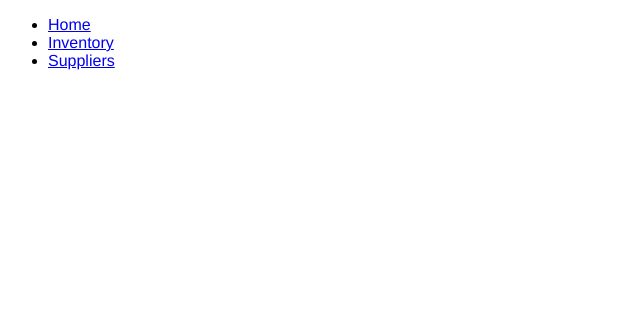
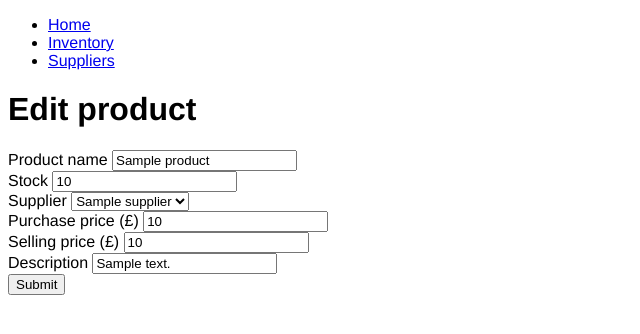
Before and after one commit to aurelija-93/python_app_shop_inventory, a Flask app: page /products/1/edit in a window 1280 px wide. Shown: the top 334 px of the page, without its empty margins (0-640 px from the left). Run offline with Flask 3, Linux system fonts and the light colour scheme; a database or web service that is not in the repository returns one stand-in record (values such as "Sample title"); some libraries are stand-ins or nearby versions.

Commit message:
product update route working

```diff
--- a/controllers/product_controller.py
+++ b/controllers/product_controller.py
@@ -36,18 +36,19 @@ def create():
 @products_blueprint.route('/products/<id>/edit')
 def edit(id):
     product = product_repository.select(id)
-    return render_template('/products/edit.html', product=product)
+    suppliers = supplier_repository.select_all()
+    return render_template('/products/edit.html', product=product, suppliers=suppliers)
 
 @products_blueprint.route('/products/<id>', methods=['POST'])
 def update(id):
     name = request.form['name']
     description = request.form['description']
     stock = request.form['stock']
-    purchase_price = request.form['purchase']
-    selling_price = request.form['selling']
+    purchase_price = int(request.form['purchase_price'])
+    selling_price = int(request.form['selling_price'])
     supplier_id = request.form['supplier_id']
     supplier = supplier_repository.select(supplier_id)
-    product = Product(name, description, stock, purchase_price, selling_price, supplier)
+    product = Product(name, description, stock, purchase_price, selling_price, supplier, id)
     product_repository.update(product)
     return redirect(f"/products/{id}")
 
--- a/templates/products/edit.html
+++ b/templates/products/edit.html
@@ -1 +1,40 @@
 {% extends 'base.html' %}
+
+{% block content %}
+<form class="product-form" action="/products/{{ product.id }}" method="POST">
+    <h1>Edit product</h1>
+    <div>
+        <label for="name">Product name</label>
+        <input type="text" name="name" id="name" value="{{ product.name }}">
+    </div>
+    <div>
+        <label for="stock">Stock</label>
+        <input type="number" name="stock" id="stock" value="{{ product.stock }}">
+    </div>
+    <div>
+        <label for="supplier">Supplier</label>
+        <select name="supplier_id" id="supplier">
+            {% for supplier in suppliers %}
+                <option value="{{ supplier.id }}" {% if supplier.id == product.supplier.id %}selected{% endif %}>
+                    {{ supplier.name }}
+                </option>
+            {% endfor %}
+        </select>
+    </div>
+    <div>
+        <label for="purchase_price">Purchase price (£)</label>
+        <input type="number" name="purchase_price" id="purchase_price" value="{{ product.purchase_price }}">
+    </div>
+    <div>
+        <label for="selling_price">Selling price (£)</label>
+        <input type="number" name="selling_price" id="selling_price" value="{{ product.selling_price }}">
+    </div>
+    <div>
+        <label for="description">Description</label>
+        <input type="text" name="description", id="description" value="{{ product.description }}">
+    </div>
+    <div>
+        <input type="submit">
+    </div>
+</form>
+{% endblock content %}
--- a/templates/products/new.html
+++ b/templates/products/new.html
@@ -1,7 +1,7 @@
 {% extends 'base.html' %}
 
 {% block content %}
-    <form class="new-product" action="/products" method="POST">
+    <form class="product-form" action="/products" method="POST">
         <h1>Add new product</h1>
         <div>
             <label for="name">Product name</label>
--- a/templates/suppliers/edit.html
+++ b/templates/suppliers/edit.html
@@ -1,7 +1,7 @@
 {% extends 'base.html' %}
 
 {% block content %}
-    <form class="new-supplier" action="/suppliers/{{ supplier.id }}" method="POST">
+    <form class="supplier-form" action="/suppliers/{{ supplier.id }}" method="POST">
         <h1>Edit supplier</h1>
         <div>
             <label for="name">Supplier name</label>
--- a/templates/suppliers/new.html
+++ b/templates/suppliers/new.html
@@ -1,7 +1,7 @@
 {% extends 'base.html' %}
 
 {% block content %}
-    <form class="new-supplier" action="/suppliers" method="POST">
+    <form class="supplier-form" action="/suppliers" method="POST">
         <h1>Add new supplier</h1>
         <div>
             <label for="name">Supplier name</label>
```
